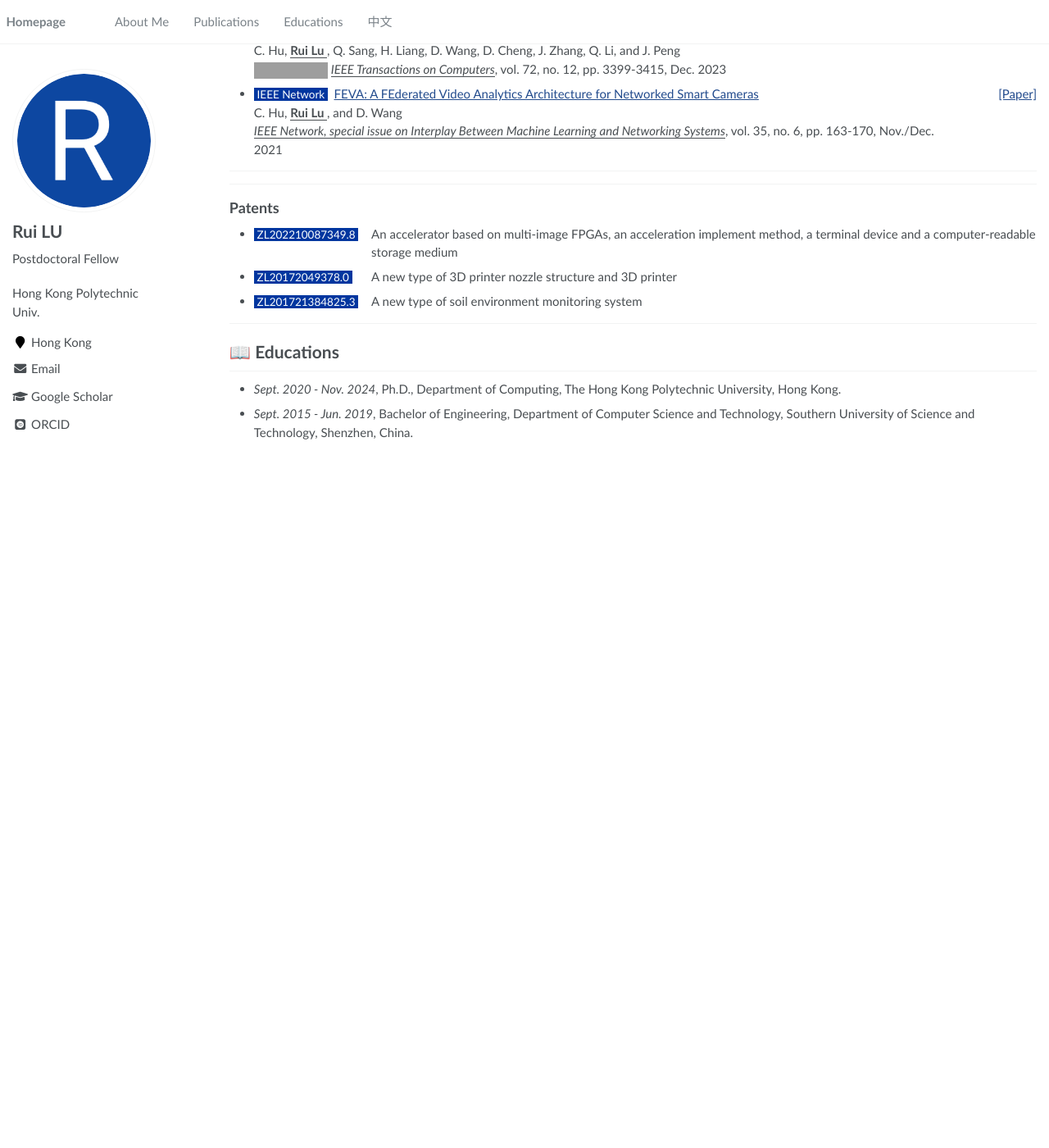
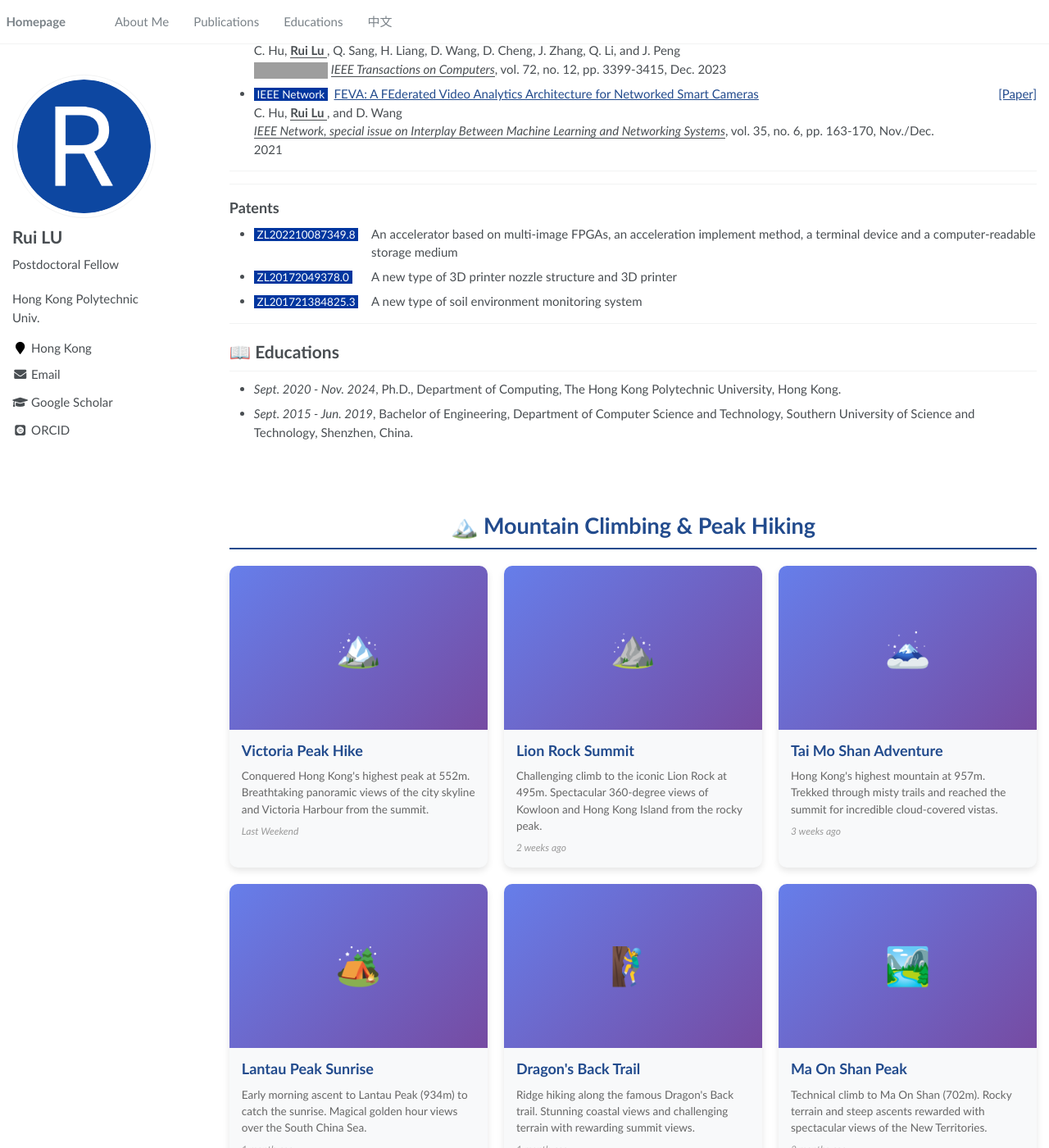
Before and after one commit to SladeLu/sladelu.github.io, a Jekyll site: the page built from _pages/about.md, in a window 1280 px wide and 1400 px high, scrolled down 883 px. Shown: the whole window at 82% size. Built offline with Jekyll 4.4.1, drawn with Linux system fonts in a browser that asks for light colours; some web fonts are replaced; before the commit the page ends 1436 px from its top, so only the background shows below that; some of the changed text lies outside the part shown; grey boxes are pictures that could not be loaded.

Commit message:
Update about.md

```diff
--- a/_pages/about.md
+++ b/_pages/about.md
@@ -13,3 +13,157 @@
 {% include_relative includes/pub.md %}
 
 {% include_relative includes/edu.md %}
+
+<!-- Sports Highlights Gallery -->
+<style>
+.sports-gallery {
+    margin: 40px 0;
+    padding: 20px 0;
+}
+
+.sports-gallery h2 {
+    color: #224b8d;
+    font-size: 1.8em;
+    margin-bottom: 20px;
+    text-align: center;
+    border-bottom: 2px solid #224b8d;
+    padding-bottom: 10px;
+}
+
+.gallery-grid {
+    display: grid;
+    grid-template-columns: repeat(auto-fit, minmax(300px, 1fr));
+    gap: 20px;
+    margin-top: 20px;
+}
+
+.gallery-item {
+    background: #f8f9fa;
+    border-radius: 10px;
+    overflow: hidden;
+    box-shadow: 0 4px 8px rgba(0,0,0,0.1);
+    transition: transform 0.3s ease, box-shadow 0.3s ease;
+}
+
+.gallery-item:hover {
+    transform: translateY(-5px);
+    box-shadow: 0 8px 16px rgba(0,0,0,0.2);
+}
+
+.gallery-image {
+    width: 100%;
+    height: 200px;
+    background: linear-gradient(135deg, #667eea 0%, #764ba2 100%);
+    display: flex;
+    align-items: center;
+    justify-content: center;
+    color: white;
+    font-size: 3em;
+}
+
+.gallery-content {
+    padding: 15px;
+}
+
+.gallery-content h3 {
+    color: #224b8d;
+    margin: 0 0 10px 0;
+    font-size: 1.2em;
+}
+
+.gallery-content p {
+    color: #666;
+    margin: 0;
+    line-height: 1.5;
+    font-size: 0.9em;
+}
+
+.gallery-date {
+    color: #999;
+    font-size: 0.8em;
+    font-style: italic;
+    margin-top: 8px;
+}
+
+@media (max-width: 768px) {
+    .gallery-grid {
+        grid-template-columns: 1fr;
+    }
+
+    .gallery-item {
+        margin-bottom: 15px;
+    }
+}
+</style>
+
+<div class="sports-gallery">
+    <h2>🏔️ Mountain Climbing & Peak Hiking</h2>
+
+    <div class="gallery-grid">
+        <div class="gallery-item">
+            <div class="gallery-image">
+                🏔️
+            </div>
+            <div class="gallery-content">
+                <h3>Victoria Peak Hike</h3>
+                <p>Conquered Hong Kong's highest peak at 552m. Breathtaking panoramic views of the city skyline and Victoria Harbour from the summit.</p>
+                <div class="gallery-date">Last Weekend</div>
+            </div>
+        </div>
+
+        <div class="gallery-item">
+            <div class="gallery-image">
+                ⛰️
+            </div>
+            <div class="gallery-content">
+                <h3>Lion Rock Summit</h3>
+                <p>Challenging climb to the iconic Lion Rock at 495m. Spectacular 360-degree views of Kowloon and Hong Kong Island from the rocky peak.</p>
+                <div class="gallery-date">2 weeks ago</div>
+            </div>
+        </div>
+
+        <div class="gallery-item">
+            <div class="gallery-image">
+                🗻
+            </div>
+            <div class="gallery-content">
+                <h3>Tai Mo Shan Adventure</h3>
+                <p>Hong Kong's highest mountain at 957m. Trekked through misty trails and reached the summit for incredible cloud-covered vistas.</p>
+                <div class="gallery-date">3 weeks ago</div>
+            </div>
+        </div>
+
+        <div class="gallery-item">
+            <div class="gallery-image">
+                🏕️
+            </div>
+            <div class="gallery-content">
+                <h3>Lantau Peak Sunrise</h3>
+                <p>Early morning ascent to Lantau Peak (934m) to catch the sunrise. Magical golden hour views over the South China Sea.</p>
+                <div class="gallery-date">1 month ago</div>
+            </div>
+        </div>
+
+        <div class="gallery-item">
+            <div class="gallery-image">
+                🧗‍♂️
+            </div>
+            <div class="gallery-content">
+                <h3>Dragon's Back Trail</h3>
+                <p>Ridge hiking along the famous Dragon's Back trail. Stunning coastal views and challenging terrain with rewarding summit views.</p>
+                <div class="gallery-date">1 month ago</div>
+            </div>
+        </div>
+
+        <div class="gallery-item">
+            <div class="gallery-image">
+                🏞️
+            </div>
+            <div class="gallery-content">
+                <h3>Ma On Shan Peak</h3>
+                <p>Technical climb to Ma On Shan (702m). Rocky terrain and steep ascents rewarded with spectacular views of the New Territories.</p>
+                <div class="gallery-date">2 months ago</div>
+            </div>
+        </div>
+    </div>
+</div>
```
